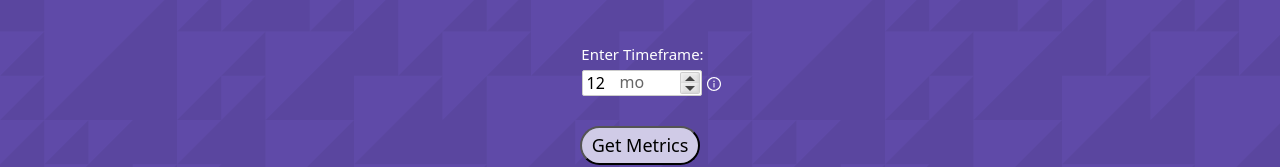
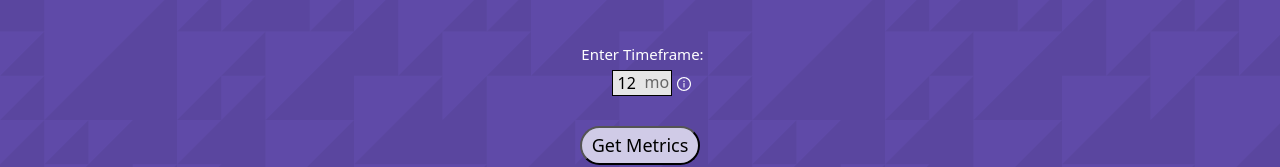
Before and after one commit to fonarevvichka/OSS-Score, a React (Create React App) app in the folder website/oss-score-site/: page / in a window 1280 px wide. Shown: the part 234-401 px from the top of the page. Built offline with nearby package versions, Linux system fonts and the light colour scheme.

Commit message:
Got rid of arrows and made box smaller for timeframe

```diff
--- a/website/oss-score-site/src/components/Homepage.css
+++ b/website/oss-score-site/src/components/Homepage.css
@@ -60,13 +60,20 @@
 }
 
 .time-frame-input {
-    width: 145px;
+    width: 85px;
     margin: auto;
 
 }
 
+
 #time-frame-num {
-    width: 120px;
+    width: 60px;
+    background-color: #e6e6e6;
+    border-style: solid;
+    border-width: 1.5px;
+    border-color: #000000;
+    padding:0 5px 0 5px;
+
 }
 
 .time-frame-label {
@@ -78,10 +85,12 @@
 .time-frame-months-label {
     position: absolute;
     color: #666666;
-    margin-left: 38px;
+    margin-left: 33px;
     z-index: 1;
     pointer-events: none;
 }
+
+
 
 .compare {
     margin-top: 20px;
--- a/website/oss-score-site/src/components/Homepage.js
+++ b/website/oss-score-site/src/components/Homepage.js
@@ -302,7 +302,7 @@
                     <div className='time-frame-label'>Enter Timeframe: </div>
                     <div className='time-frame-input'>
                         <div className='time-frame-months-label' id='time-frame-months-label'>mo</div>
-                        <NumericInput id='time-frame-num' min={0} max={48} value={"12"}/>
+                        <NumericInput id='time-frame-num' min={0} max={48} value={"12"} style={false} />
                         <div className="tool-tip-repo"> <AiOutlineInfoCircle color="white" />
                             <span className="tooltiptext-repo" style={{ width: "230px", marginLeft: "-115px" }}> The timeframe (in months) over which you want the metrics to be collected (default 12). Note: Longer timeframes will take longer to load </span>
                         </div>
```
